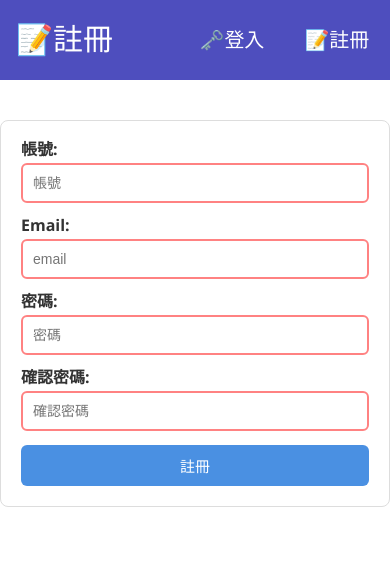
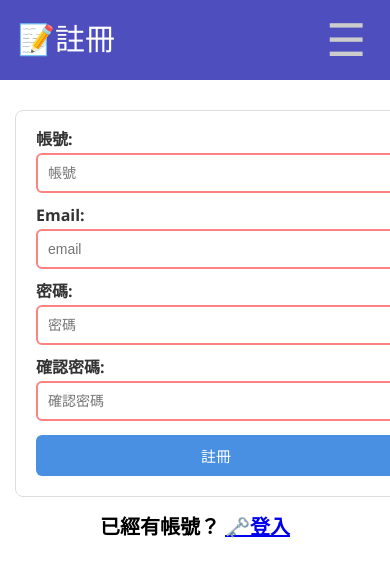
Before and after one commit to smoker878/calender, a Flask app: page /auth/register in a window 390 px wide; the page is wider, and only the part inside the window is pictured. Shown: the top 577 px of that part. Run offline with Flask 3, Linux system fonts and the light colour scheme.

Commit message:
手機板rwd

```diff
--- a/app/__init__.py
+++ b/app/__init__.py
@@ -31,7 +31,7 @@ def create_app(config_name="development"):
     # 藍圖
     from .auth.view import auth_bp
     app.register_blueprint(auth_bp)
-    from .calender.view  import calendar_bp
+    from .calendar.view  import calendar_bp
     app.register_blueprint(calendar_bp)
 
     return app
--- a/app/static/css/style.css
+++ b/app/static/css/style.css
@@ -7,6 +7,7 @@ nav {
   align-items: center;
   justify-content: space-around;
   margin-bottom: 30px;
+  position: relative;
 }
 nav h1 {
   font-size: 40px;
@@ -17,18 +18,23 @@ nav h1 {
     font-size: 30px;
   }
 }
-nav .auth {
+nav .nav-item {
   display: flex;
-  gap: 30px;
+  gap: 15px;
   padding-left: 50px;
 }
-nav .auth * {
+nav .nav-item * {
   color: white;
   font-size: 30px;
 }
-@media (max-width: 650px) {
-  nav .auth * {
-    font-size: 20px;
+@media (max-width: 850px) {
+  nav .nav-item * {
+    font-size: 25px;
+  }
+}
+@media (max-width: 750px) {
+  nav .nav-item * {
+    display: none;
   }
 }
 nav a {
@@ -38,6 +44,36 @@ nav a {
 }
 nav a:hover {
   background-color: cadetblue;
+}
+
+.phone {
+  display: none;
+}
+
+@media (max-width: 750px) {
+  .nav_button {
+    display: block;
+    background-color: transparent;
+    border: none;
+    font-size: 45px;
+    color: #ccc;
+  }
+  .nav-phone {
+    display: flex;
+    position: absolute;
+    flex-direction: column;
+    gap: 10px;
+    right: 0;
+    bottom: 0;
+    width: 200px;
+    background-color: #357ab8;
+    transform: translateY(100%);
+    z-index: 999;
+    padding: 5px;
+  }
+  .nav-phone a {
+    font-size: 25px;
+  }
 }
 .main {
   width: 100%;
@@ -66,9 +102,20 @@ nav a:hover {
   }
 }
 
+.wrapper1 {
+  max-width: 450px;
+  width: 100%;
+  padding: 0 15px;
+}
+.wrapper1 p {
+  text-align: center;
+  margin: 20px 0;
+  font-size: 20px;
+  font-weight: 600;
+}
+
 form.auth {
-  max-width: 400px;
-  margin: 40px auto;
+  width: 100%;
   padding: 20px;
   border: 1px solid #ddd;
   border-radius: 8px;
--- a/app/static/css/style.scss
+++ b/app/static/css/style.scss
@@ -6,6 +6,7 @@ nav {
     align-items: center;
     justify-content: space-around;
     margin-bottom: 30px;
+    position: relative;
 
     h1 {
         font-size: 40px;
@@ -16,17 +17,21 @@ nav {
         }
     }
 
-    .auth {
+    .nav-item {
         display: flex;
-        gap: 30px;
+        gap: 15px;
         padding-left: 50px;
 
         * {
             color: white;
             font-size: 30px;
 
-            @media (max-width: 650px) {
-                font-size: 20px;
+            @media (max-width: 850px) {
+                font-size: 25px;
+            }
+
+            @media (max-width: 750px) {
+                display: none;
             }
         }
     }
@@ -40,8 +45,37 @@ nav {
             background-color: cadetblue;
         }
     }
+}
 
-    @media (max-width: 1750px) {}
+.phone {
+    display: none;
+}
+@media (max-width: 750px) {
+    .nav_button{
+        display: block;
+        background-color: transparent;
+        border: none;
+        font-size: 45px;
+        color: #ccc;
+    }
+
+    .nav-phone{
+        display: flex;
+        position: absolute;
+        flex-direction: column;
+        gap: 10px;
+        right: 0;
+        bottom:0;
+        width: 200px;
+        background-color: #357ab8;
+        transform: translateY(100%);
+        z-index: 999;
+        padding: 5px;
+        // align-items: center;
+        a{
+            font-size: 25px;
+        }
+    }
 }
 
 // --------------------
@@ -76,9 +110,21 @@ nav {
 }
 
 // --auth--------------------
+.wrapper1 {
+    max-width: 450px;
+    width: 100%;
+    padding: 0 15px;
+
+    p {
+        text-align: center;
+        margin: 20px 0;
+        font-size: 20px;
+        font-weight: 600;
+    }
+}
+
 form.auth {
-    max-width: 400px;
-    margin: 40px auto;
+    width: 100%;
     padding: 20px;
     border: 1px solid #ddd;
     border-radius: 8px;
--- a/app/static/js/script.js
+++ b/app/static/js/script.js
@@ -1,4 +1,12 @@
 document.addEventListener('DOMContentLoaded', function () {
+            $('.nav-phone').hide();
+
+        $('.nav_button').click(function () {
+            // console.log("show")
+            $('.nav-phone').slideToggle();
+        });
+
+
     const calendarEl = document.getElementById('calendar')
 
     const calendar = new FullCalendar.Calendar(calendarEl, {
--- a/app/templates/auth/register.html
+++ b/app/templates/auth/register.html
@@ -1,28 +1,36 @@
-{% extends "base.html" %}
+{% extends 'base.html' %}
 
-{% block title %}📝註冊{% endblock %}
-{% block nav_title %}📝註冊{% endblock %}
-
+{% block title %}
+  📝註冊
+{% endblock %}
+{% block nav_title %}
+  📝註冊
+{% endblock %}
 
 {% block content %}
-
+  <div class="main">
+    <div class="wrapper1">
       <form method="POST" class="auth">
         <label>帳號:</label>
-    <input type="text" name="username" value="{{ username|default('') }}" placeholder="帳號" required><br>
+        <input type="text" name="username" value="{{ username|default('') }}" placeholder="帳號" required /><br />
 
         <label>Email:</label>
-    <input type="email" name="email" value="{{ email|default('') }}" placeholder="email"required><br>
+        <input type="email" name="email" value="{{ email|default('') }}" placeholder="email" required /><br />
 
         <label>密碼:</label>
-    <input type="password" name="password" placeholder="密碼" required><br>
+        <input type="password" name="password" placeholder="密碼" required /><br />
         <label>確認密碼:</label>
-    <input type="password" name="password1"  placeholder="確認密碼" required><br>
+        <input type="password" name="password1" placeholder="確認密碼" required /><br />
 
         <button type="submit">註冊</button>
         {% for category, message in get_flashed_messages(with_categories=true) %}
           <div class="flash {{ category }}">{{ message }}</div>
         {% endfor %}
-    {% endblock %}
       </form>
 
-<p>已經有帳號？ <a href="{{ url_for('auth.login') }}">登入</a></p>
+      <p>
+        已經有帳號？ <a href="{{ url_for('auth.login') }}">🗝️登入</a>
+      </p>
+    </div>
+  </div>
+{% endblock %}
--- a/app/templates/base.html
+++ b/app/templates/base.html
@@ -13,14 +13,32 @@
 <body>
     <nav>
         <h1>{% block nav_title %}{% endblock %}</h1>
-        <div class="auth">
+        <div class="nav-item">
+            <a href="{{ url_for('calendar.index') }}">📅行事曆</a>
+            <a href="">🧑‍🧑‍🧒‍🧒群組</a>
+        </div>
+        <div class="nav-item">
             {% if current_user.is_authenticated %}
-                <span>{{ current_user.username }}</span>
+                <a>👤用戶({{ current_user.username }})</a>
                 <a href="{{ url_for('auth.logout') }}">🚪登出</a>
             {% else %}
                 <a href="{{ url_for('auth.login') }}">🗝️登入</a>
                 <a href="{{ url_for('auth.register') }}">📝註冊</a>
             {% endif %}
+        </div>
+        <button class="phone nav_button">☰</button>
+        <div class="phone nav-phone">
+
+             {% if current_user.is_authenticated %}
+                <a>👤用戶({{ current_user.username }})</a>
+                <a href="{{ url_for('auth.logout') }}">🚪登出</a>
+            {% else %}
+                <a href="{{ url_for('auth.login') }}">🗝️登入</a>
+                <a href="{{ url_for('auth.register') }}">📝註冊</a>
+            {% endif %}
+            <a href="{{ url_for('calendar.index') }}">📅行事曆</a>
+            <a href="">🧑‍🧑‍🧒‍🧒群組</a>
+
         </div>
     </nav>
 
```
Also changed, not shown: app/templates/auth/login.html (+18 -13 lines), app/calendar/__init__.py (renamed from app/calender/__init__.py), app/calendar/view.py (renamed from app/calender/view.py), 1 other file. Lines whose indentation alone changed are shown as unchanged.
